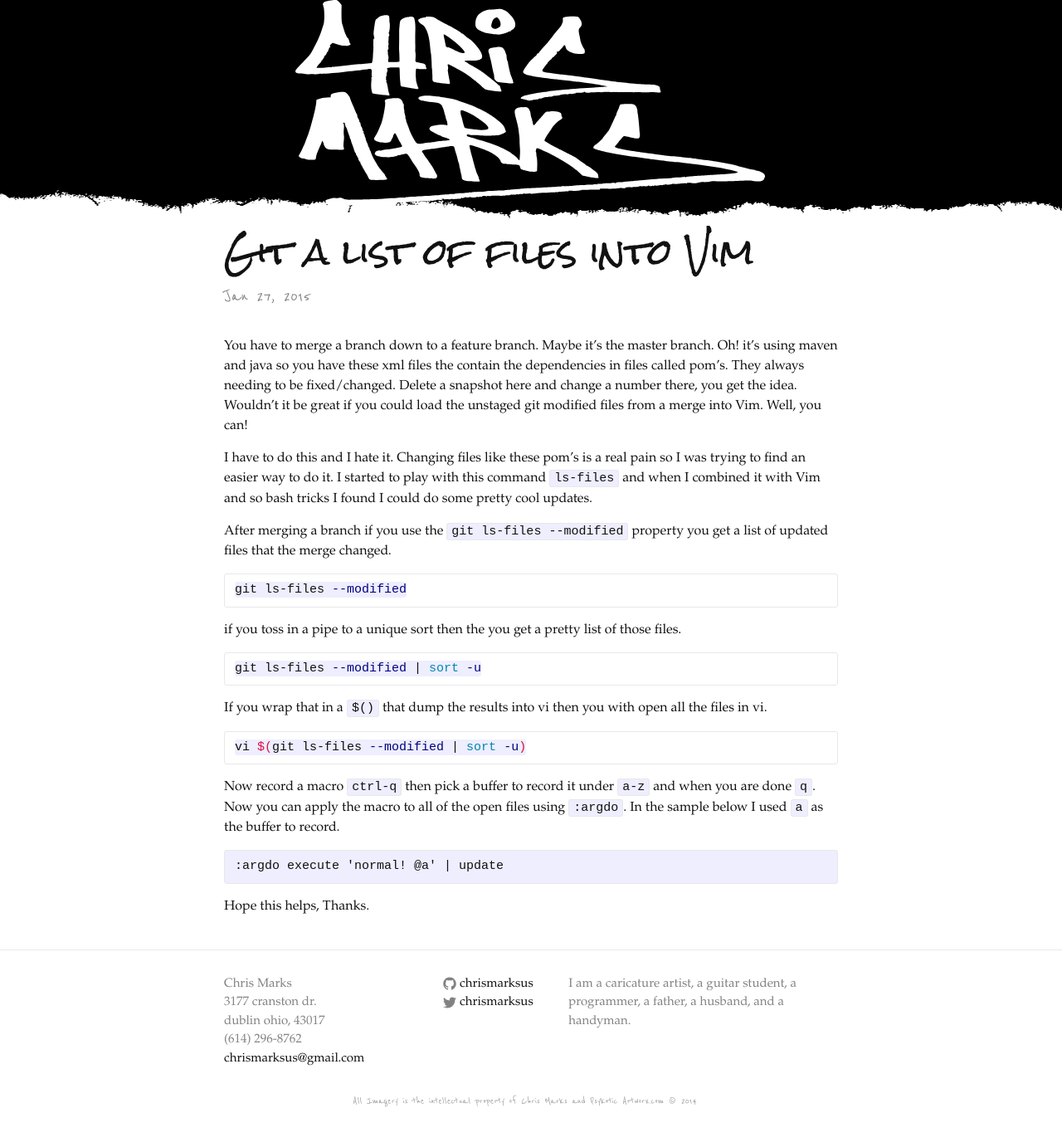
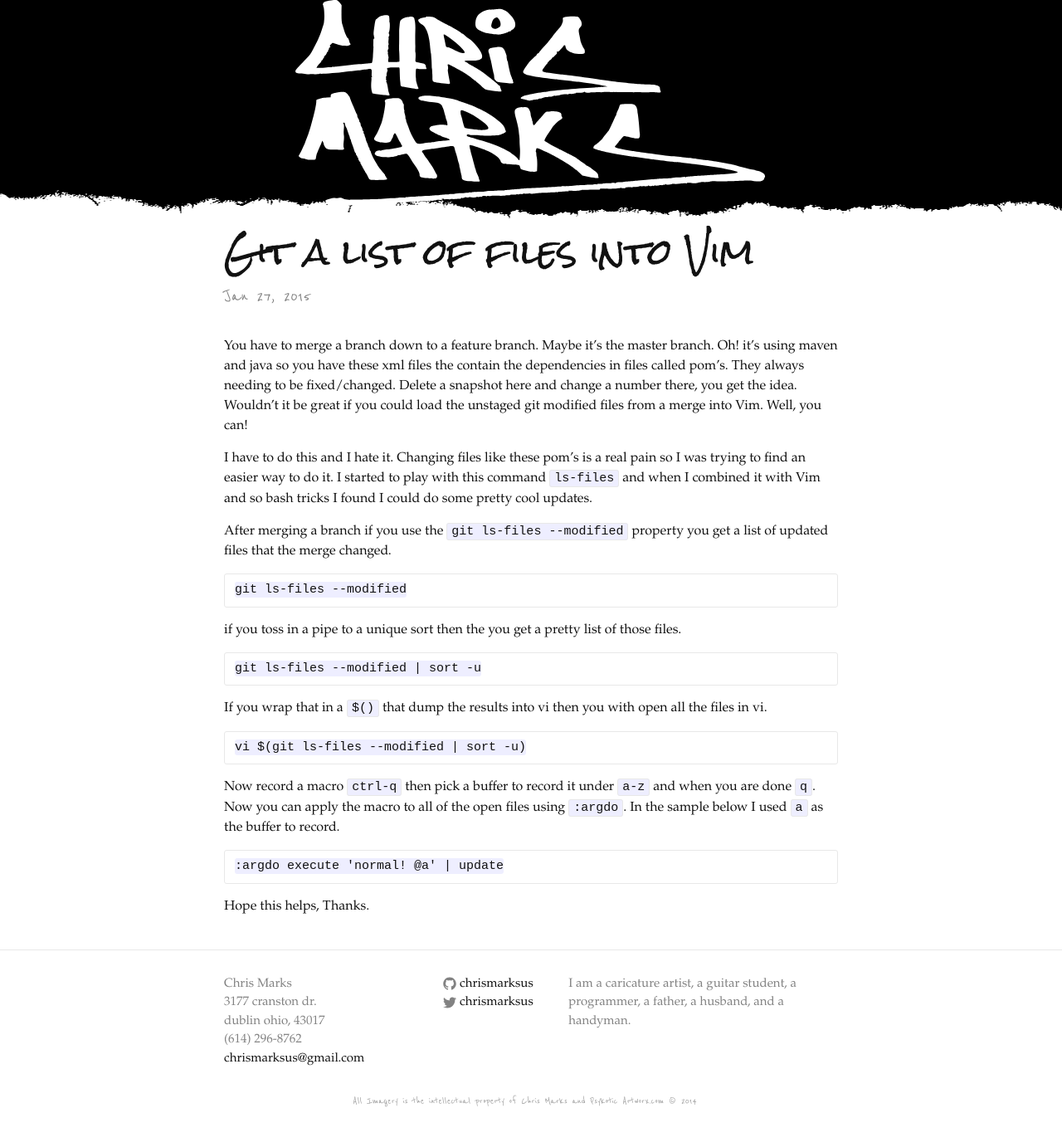
Before and after one commit to chrismarksus/chrismarksus.github.io, a Jekyll site: the page built from _posts/2015-01-27-git-a-list-of-files-into-vim.md, in a window 1280 px wide. Shown: the whole page at 83% size. Built offline with Jekyll 4.4.1, drawn with Linux system fonts in a browser that asks for light colours; Markdown is read by kramdown in place of the engine named in the settings.

Commit message:
Update 2015-01-27-git-a-list-of-files-into-vim.md

````diff
--- a/_posts/2015-01-27-git-a-list-of-files-into-vim.md
+++ b/_posts/2015-01-27-git-a-list-of-files-into-vim.md
@@ -14,24 +13,24 @@ I have to do this and I hate it. Changing files like these pom's is a real pain
 
 After merging a branch if you use the ```git ls-files --modified``` property you get a list of updated files that the merge changed.
 
-```bash
+```
 git ls-files --modified
 ```
 
 if you toss in a pipe to a unique sort then the you get a pretty list of those files.
-```bash
+```
 git ls-files --modified | sort -u
 ```
 
 If you wrap that in a ```$()``` that dump the results into vi then you with open all the files in vi.
 
-```bash
+```
 vi $(git ls-files --modified | sort -u)
 ```
 
 Now record a macro ```ctrl-q``` then pick a buffer to record it under ```a-z``` and when you are done ```q```. Now you can apply the macro to all of the open files using ```:argdo```. In the sample below I used ```a``` as the buffer to record.
 
-```vi
+```
 :argdo execute 'normal! @a' | update
 ```
 
````
Also changed, not shown: other parts of _posts/2015-01-27-git-a-list-of-files-into-vim.md (+0 -1 lines).
